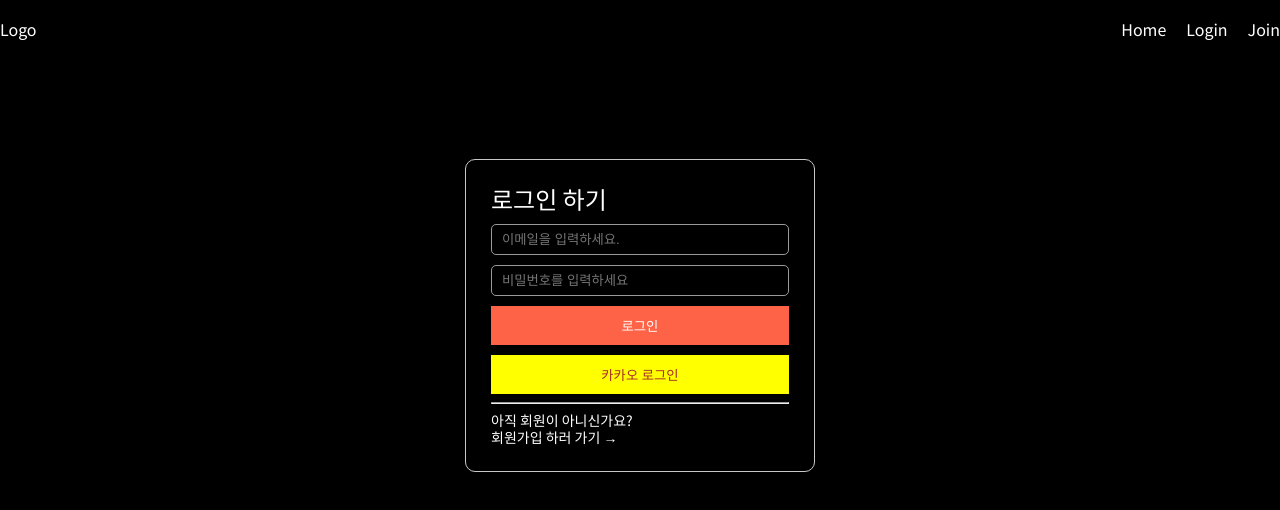
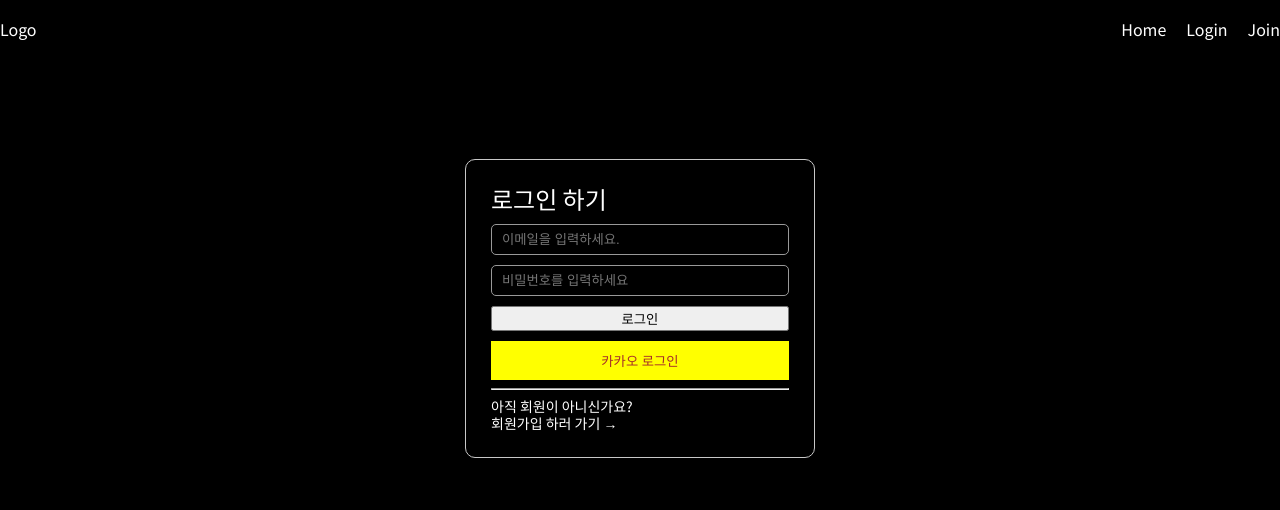
Before and after one commit to Jayone12/react-video, a React (Create React App) app in the folder client/: page /login in a window 1280 px wide. Shown: the top 510 px of the page. Built offline with nearby package versions, Linux system fonts and the light colour scheme.

Commit message:
fix: 로그인 버튼 class 삭제

```diff
--- a/client/src/routers/Login.tsx
+++ b/client/src/routers/Login.tsx
@@ -61,7 +61,7 @@
           placeholder="비밀번호를 입력하세요"
           required
         />
-        <button className="submit-btn">로그인</button>
+        <button>로그인</button>
       </form>
       <KakaoLogin>카카오 로그인</KakaoLogin>
       <hr />
```
